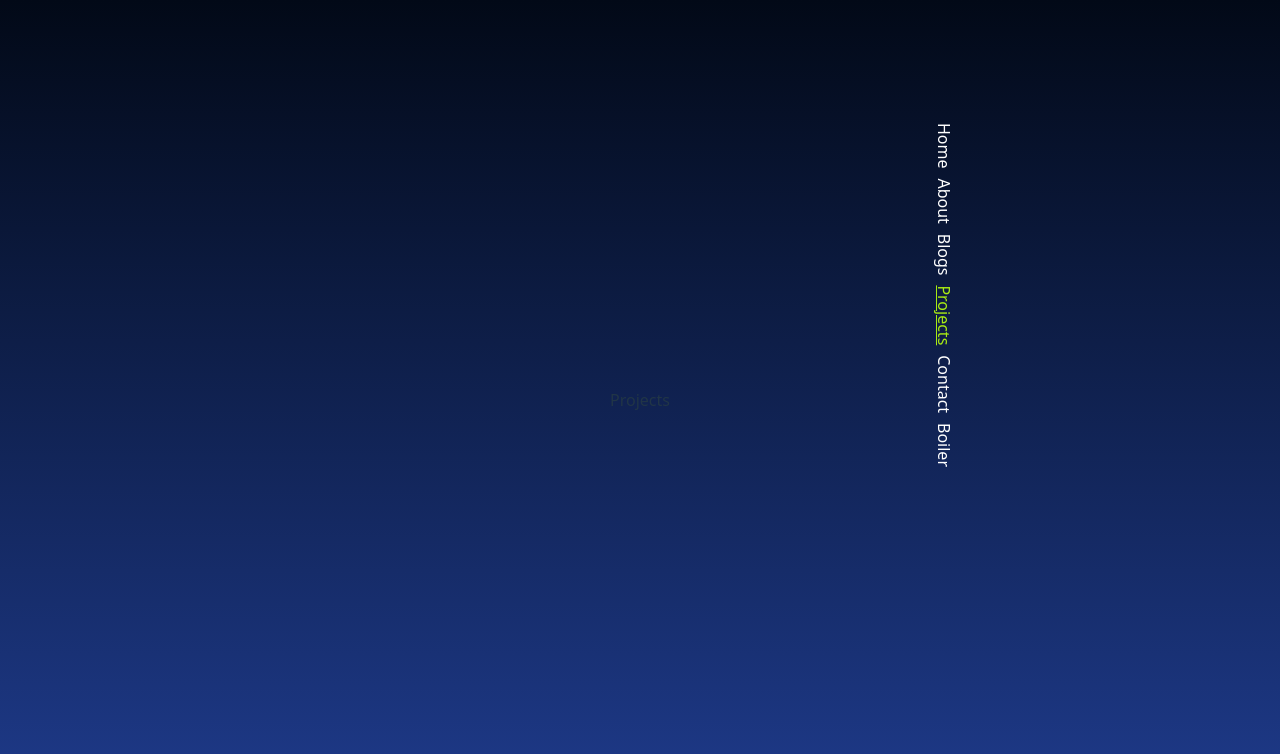
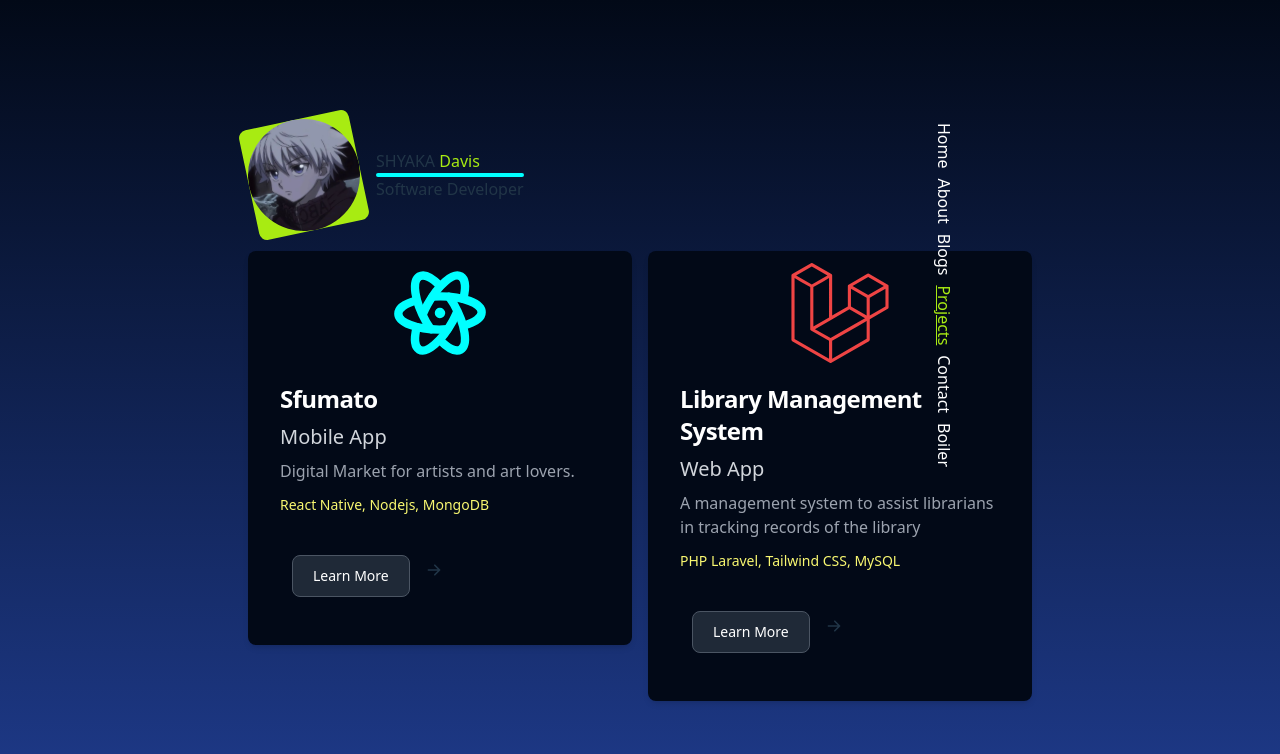
Before and after one commit to shyakadavis/portfolio-react, a React (Vite) app: page /projects in a window 1280 px wide. Shown: the top 754 px of the page. Built offline with nearby package versions, Linux system fonts and the light colour scheme.

Commit message:
chore: add projects page

```diff
--- /dev/null
+++ b/src/assets/styles/glow.tsx
@@ -0,0 +1,10 @@
+document.getElementById('cards').onmousemove = (e) => {
+  for (const card of document.getElementsByClassName('card')) {
+    const rect = card.getBoundingClientRect(),
+      x = e.clientX - rect.left,
+      y = e.clientY - rect.top
+
+    card.style.setProperty('--mouse-x', `${x}px`)
+    card.style.setProperty('--mouse-y', `${y}px`)
+  }
+}
--- /dev/null
+++ b/src/components/ui/Button.tsx
@@ -0,0 +1,42 @@
+import React from 'react'
+
+interface Props {
+  border?: string
+  color?: string
+  text?: string
+  children?: React.ReactNode
+  height?: string
+  onClick?: () => void
+  radius?: string
+  width?: string
+}
+
+const Button: React.FC<Props> = ({
+  border,
+  color,
+  text,
+  children,
+  height,
+  onClick,
+  radius,
+  width
+}) => {
+  return (
+    <button
+      onClick={onClick}
+      className=" border focus:outline-none focus:ring-1 font-medium rounded-lg text-sm px-5 py-2.5 mr-2 mb-2 bg-gray-800 text-white border-gray-600 hover:bg-gray-700 hover:border-gray-600 focus:ring-gray-700 my-5 disabled:text-gray-400 disabled:bg-gray-300"
+      style={{
+        backgroundColor: color,
+        color: text,
+        border,
+        borderRadius: radius,
+        height,
+        width
+      }}
+    >
+      {children}
+    </button>
+  )
+}
+
+export default Button
--- a/src/pages/Projects.tsx
+++ b/src/pages/Projects.tsx
@@ -1,7 +1,76 @@
-import React from 'react'
+import Header from '../components/Header'
+import { TbBrandReactNative } from 'react-icons/tb'
+import { FaLaravel } from 'react-icons/fa'
+import Button from '../components/ui/Button'
 
 const Projects = () => {
-  return <div>Projects</div>
+  const projects = [
+    {
+      image: <TbBrandReactNative size={100} className="text-tertiary" />,
+      title: 'Sfumato',
+      product: 'Mobile App',
+      description: 'Digital Market for artists and art lovers.',
+      tech: 'React Native, Nodejs, MongoDB'
+    },
+    {
+      image: <FaLaravel size={100} className="text-red-500" />,
+      title: 'Library Management System',
+      product: 'Web App',
+      description:
+        'A management system to assist librarians in tracking records of the library',
+      tech: 'PHP Laravel, Tailwind CSS, MySQL'
+    }
+  ]
+  return (
+    <section>
+      <Header />
+      <div className="grid grid-cols-1 md:grid-cols-2 gap-4">
+        {projects.map((project, index) => (
+          <div className="item">
+            <div className="max-w-sm overflow-hidden rounded-lg shadow-md bg-matte border-gray-200 p-3">
+              <a href="" className="grid justify-center">
+                {project.image}
+              </a>
+              <div className="p-5">
+                <a href="">
+                  <h5 className="mb-2 text-2xl font-bold tracking-tight text-white">
+                    {project.title}
+                  </h5>
+                </a>
+                <p>
+                  <h5 className="mb-2 text-xl font-normal text-gray-300">
+                    {project.product}
+                  </h5>
+                </p>
+                <p className="mb-3 font-normal text-gray-400">
+                  {project.description}
+                </p>
+                <p className="mb-3 font-normal text-sm text-complementary">
+                  {project.tech}
+                </p>
+                <a href="" className="inline-flex items-center px-3 py-2">
+                  <Button children="Learn More" />
+                  <svg
+                    aria-hidden="true"
+                    className="w-4 h-4 ml-2 -mr-1"
+                    fill="currentColor"
+                    viewBox="0 0 20 20"
+                    xmlns="http://www.w3.org/2000/svg"
+                  >
+                    <path
+                      fill-rule="evenodd"
+                      d="M10.293 3.293a1 1 0 011.414 0l6 6a1 1 0 010 1.414l-6 6a1 1 0 01-1.414-1.414L14.586 11H3a1 1 0 110-2h11.586l-4.293-4.293a1 1 0 010-1.414z"
+                      clip-rule="evenodd"
+                    ></path>
+                  </svg>
+                </a>
+              </div>
+            </div>
+          </div>
+        ))}
+      </div>
+    </section>
+  )
 }
 
 export default Projects
```
Also changed, not shown: src/assets/styles/glow.css (+77 -0 lines), src/assets/styles/glow.js (deleted).
